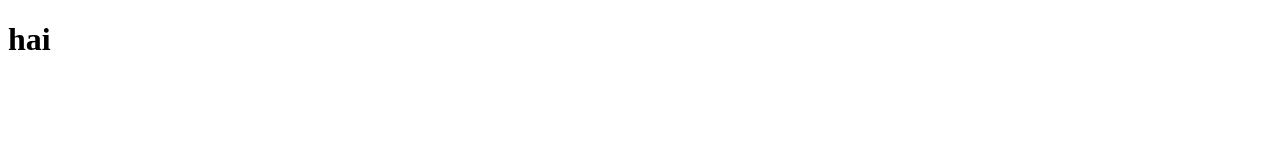
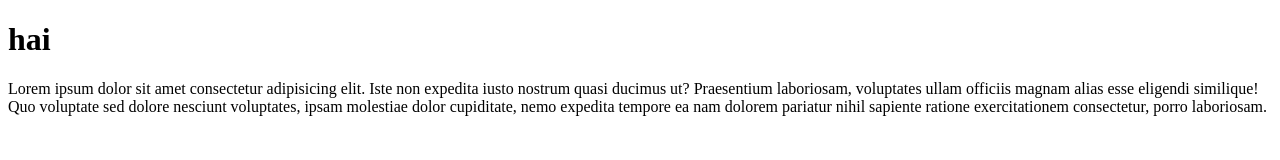
Before and after one commit to WilmaAura/tutorial, a plain HTML site: page index.html in a window 1280 px wide. Drawn offline with Linux system fonts and the light colour scheme.

Commit message:
lorem ipsum

```diff
--- a/index.html
+++ b/index.html
@@ -7,5 +7,10 @@
   </head>
   <body>
     <h1>hai</h1>
+
+
+
+
+    <p>Lorem ipsum dolor sit amet consectetur adipisicing elit. Iste non expedita iusto nostrum quasi ducimus ut? Praesentium laboriosam, voluptates ullam officiis magnam alias esse eligendi similique! Quo voluptate sed dolore nesciunt voluptates, ipsam molestiae dolor cupiditate, nemo expedita tempore ea nam dolorem pariatur nihil sapiente ratione exercitationem consectetur, porro laboriosam.</p>
   </body>
 </html>
```
